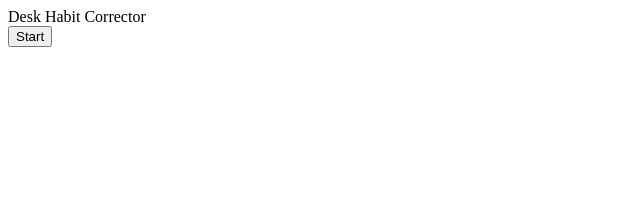
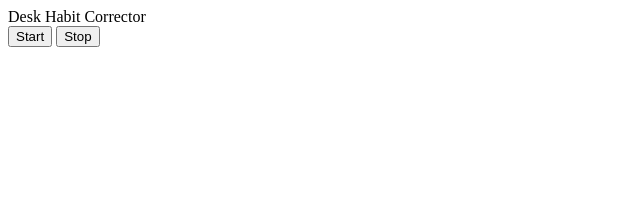
Before and after one commit to symoon94/Habitcorrector, a plain HTML site: page index.html in a window 1280 px wide. Shown: the whole page, without its empty margins (0-640 px from the left). Drawn offline with Linux system fonts and the light colour scheme.

Commit message:
add stop

```diff
--- a/index.html
+++ b/index.html
@@ -9,6 +9,7 @@
 <body>
     <div>Desk Habit Corrector</div>
 <button type="button" onclick="init()">Start</button>
+<button type="button" onclick="stop()">Stop</button>
 <div><canvas id="canvas"></canvas></div>
 <div id="label-container"></div>
 <script src="https://cdn.jsdelivr.net/npm/@tensorflow/tfjs@1.3.1/dist/tf.min.js"></script>
@@ -51,6 +52,10 @@
         for (let i = 0; i < maxPredictions; i++) { // and class labels
             labelContainer.appendChild(document.createElement("div"));
         }
+    }
+
+    async function stop() {
+        webcam.stop();
     }
 
     async function loop(timestamp) {
```
